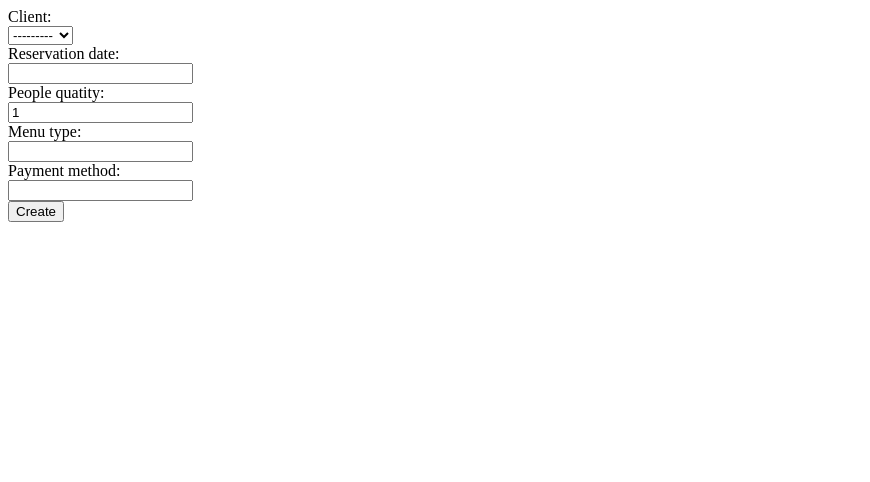
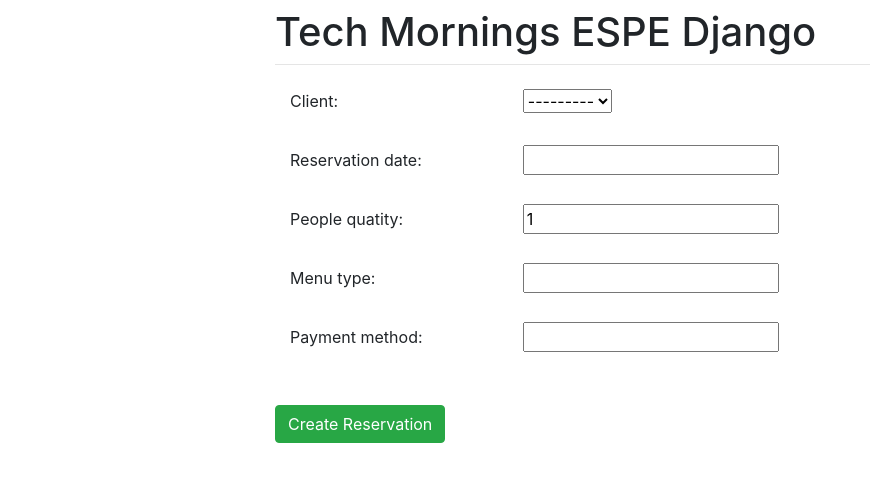
Before and after one commit to andresVr/techMorningEspe, a Django app: page /reservation/new/ in a window 1280 px wide. Shown: the top 482 px of the page, without its empty margins (0-870 px from the left). Run offline with Django 3.2, Linux system fonts and the light colour scheme; data comes from the database, SQL or seed files in the repository; both versions use the stored data as it was after the commit; some libraries are stand-ins or nearby versions.

Commit message:
add boostrap4

```diff
--- /dev/null
+++ b/tech_mornings/reservation/templates/base.html
@@ -0,0 +1,21 @@
+<!doctype html>
+<html lang="en">
+  <head>
+    <meta charset="utf-8">
+    <meta name="viewport" content="width=device-width, initial-scale=1, shrink-to-fit=no">
+    <link rel="stylesheet" href="https://stackpath.bootstrapcdn.com/bootstrap/4.1.3/css/bootstrap.min.css" integrity="sha384-MCw98/SFnGE8fJT3GXwEOngsV7Zt27NXFoaoApmYm81iuXoPkFOJwJ8ERdknLPMO" crossorigin="anonymous">
+    <title>Tech Mornings ESPE Django</title>
+  </head>
+  <body>
+    <div class="container">
+      <div class="row justify-content-center">
+        <div class="col-8">
+          <h1 class="mt-2">Tech Mornings ESPE Django</h1>
+          <hr class="mt-0 mb-4">
+          {% block content %}
+          {% endblock %}
+        </div>
+      </div>
+    </div>
+  </body>
+</html>
--- a/tech_mornings/reservation/templates/reservation/reservation_form.html
+++ b/tech_mornings/reservation/templates/reservation/reservation_form.html
@@ -1,15 +1,21 @@
 <!--if you want to work with create view tool yu mush add this code to complete the
 database registration from view-->
+{% extends 'base.html' %}
+
+{% load crispy_forms_tags %}
+
+{% block content %}
 <form method="POST" enctype="multipart/form-data">
     {% csrf_token %}
 
     {% for field in form %}
-    <div>
-        <label>{{ field.label_tag }}</label>
+    <div class="form-group">
+        <label class="col-md-4">{{ field.label_tag }}</label>
         <small>{{ field.errors }}</small>
-        <div>{{ field }}</div>
+        <i>{{ field }}</i>
     </div>
     {% endfor %}
-
-    <button type="submit">Create</button>
+    </br>
+    <button class="btn btn-success" type="submit">Create Reservation</button>
 </form>
+{% endblock %}
--- a/tech_mornings/tech_mornings/settings.py
+++ b/tech_mornings/tech_mornings/settings.py
@@ -38,7 +38,9 @@
     'django.contrib.sessions',
     'django.contrib.messages',
     'django.contrib.staticfiles',
+    'crispy_forms',
 ]
+CRISPY_TEMPLATE_PACK = 'bootstrap4'
 
 MIDDLEWARE = [
     'django.middleware.security.SecurityMiddleware',
```
Also changed, not shown: tech_mornings/reservation/templates/reservation/index.html (+10 -3 lines), tech_mornings/reservation/templates/reservation/reservation_list.html (+5 -4 lines), tech_mornings/db.sqlite3.
